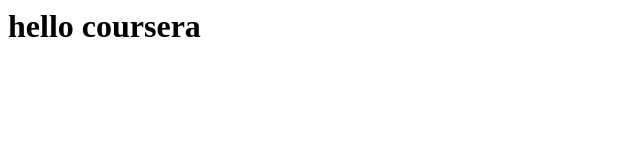
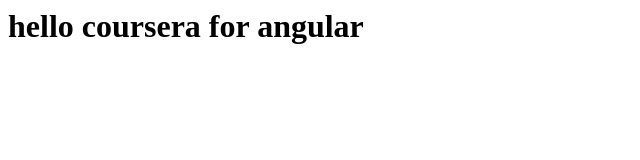
Before and after one commit to SSP17SCM05A/angular-test, a plain HTML site: page index.html in a window 1280 px wide. Shown: the whole page, without its empty margins (0-640 px from the left). Drawn offline with Linux system fonts and the light colour scheme.

Commit message:
next version of web file.

```diff
--- a/index.html
+++ b/index.html
@@ -5,6 +5,6 @@
    <title>Hello Coursera</title>
   <head>
   <body>
-    <h1> hello coursera</h1>
+    <h1> hello coursera for angular</h1>
   </body>
 </html>
```
